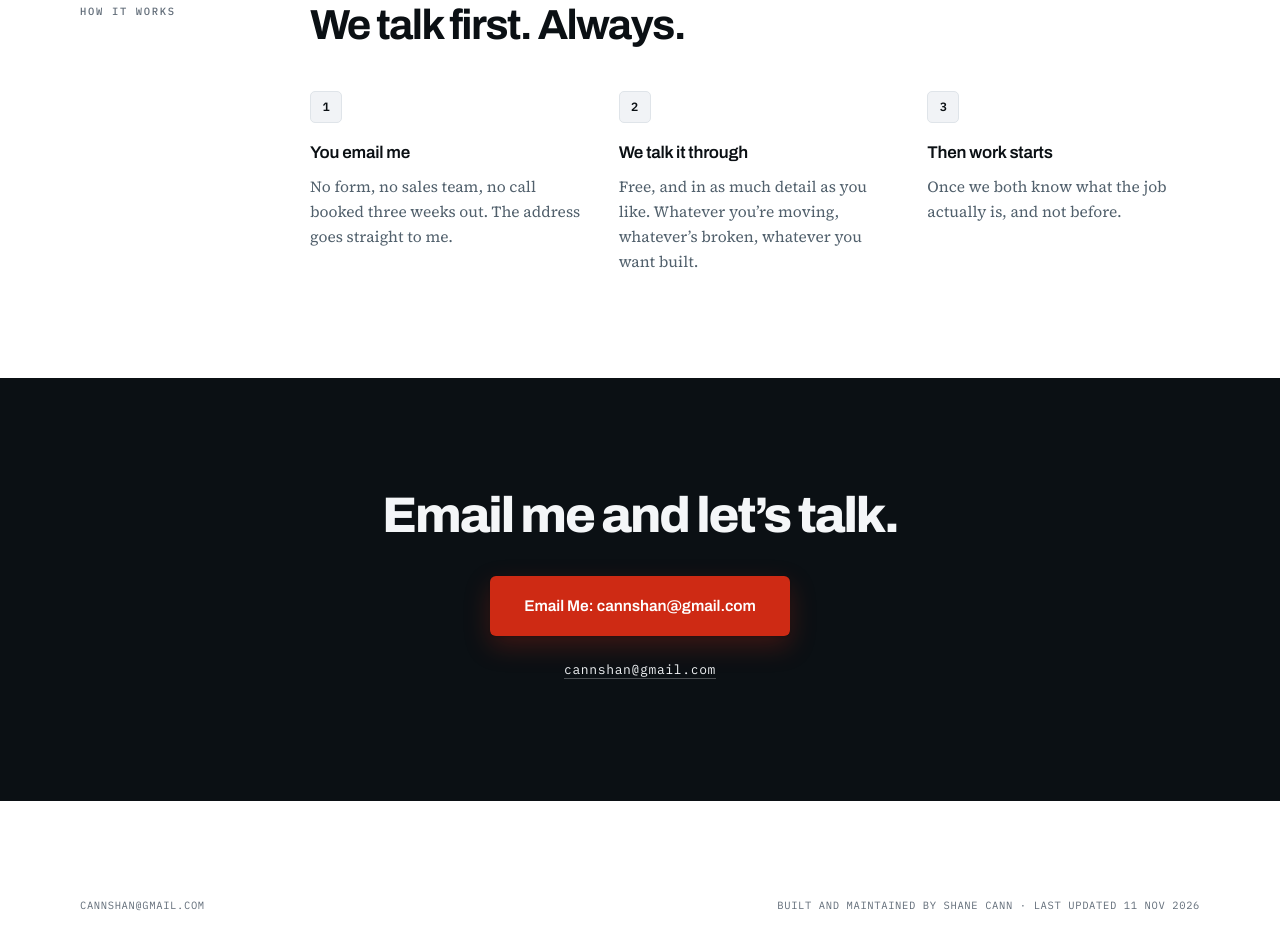
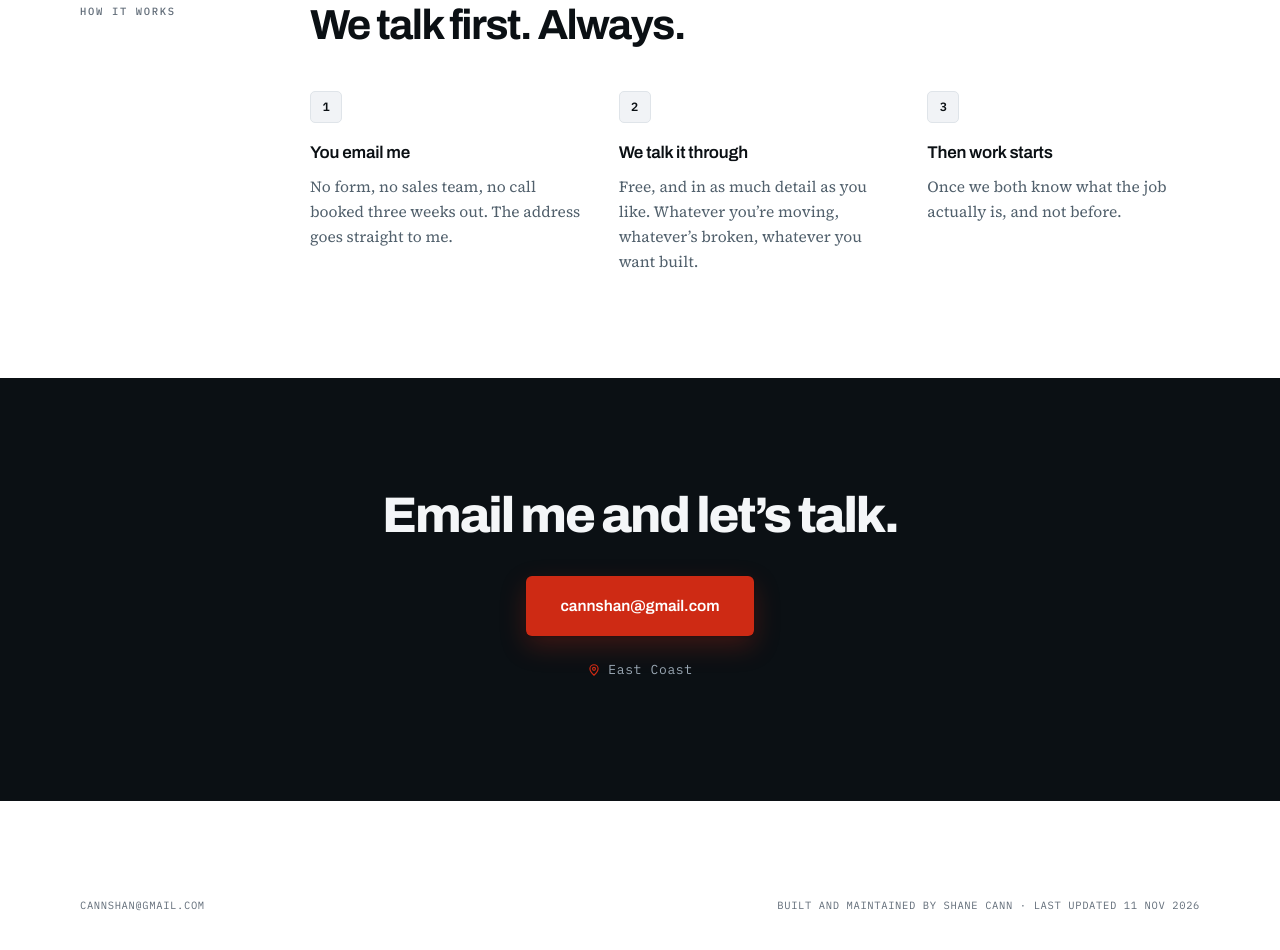
Before and after one commit to cannshan/shanecann-com, a plain HTML site: page index.html in a window 1280 px wide. Shown: the part 4385-5335 px from the top of the page. Drawn offline with Linux system fonts and the light colour scheme.

Commit message:
Closing section: button shows the address, pin and East Coast under it
Co-Authored-By: Claude <noreply@anthropic.com>

```diff
--- a/index.html
+++ b/index.html
@@ -484,7 +484,8 @@ h1 .alias{color:var(--red);}
   transition:border-color .15s ease;
 }
 .cta-note a:hover{border-bottom-color:currentColor;}
-.cta-note .sep{margin:0 10px;opacity:.5;}
+.cta .cta-note{display:flex;align-items:center;justify-content:center;gap:7px;}
+.cta-note svg{color:var(--red);flex:none;}
 
 /* ---------- footer ---------- */
 footer{
@@ -781,8 +782,8 @@ footer a:hover{color:var(--red);}
 
   <section class="cta" id="contact">
     <h2>Email me and let&rsquo;s talk.</h2>
-    <a class="btn btn-cta" href="mailto:cannshan@gmail.com" data-copy="cannshan@gmail.com">Email Me: cannshan@gmail.com</a>
-    <p class="cta-note"><a href="mailto:cannshan@gmail.com" data-copy="cannshan@gmail.com" title="Click to copy">cannshan@gmail.com</a></p>
+    <a class="btn btn-cta" href="mailto:cannshan@gmail.com" data-copy="cannshan@gmail.com">cannshan@gmail.com</a>
+    <p class="cta-note"><svg viewBox="0 0 24 24" width="14" height="14" fill="none" stroke="currentColor" stroke-width="2" stroke-linecap="round" stroke-linejoin="round" aria-hidden="true"><path d="M12 21s-7-6.2-7-11a7 7 0 0 1 14 0c0 4.800-7 11-7 11z"/><circle cx="12" cy="10" r="2.500"/></svg>East Coast</p>
   </section>
 
   <footer>
```
Also changed, not shown: portfolio.html (+4 -3 lines).
